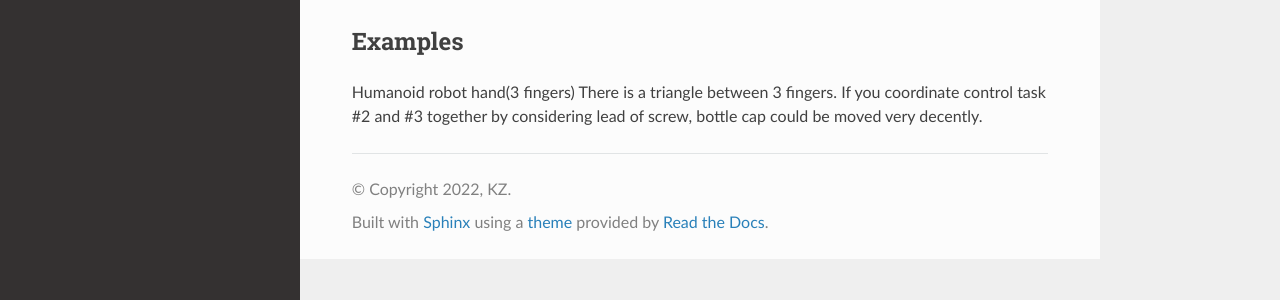
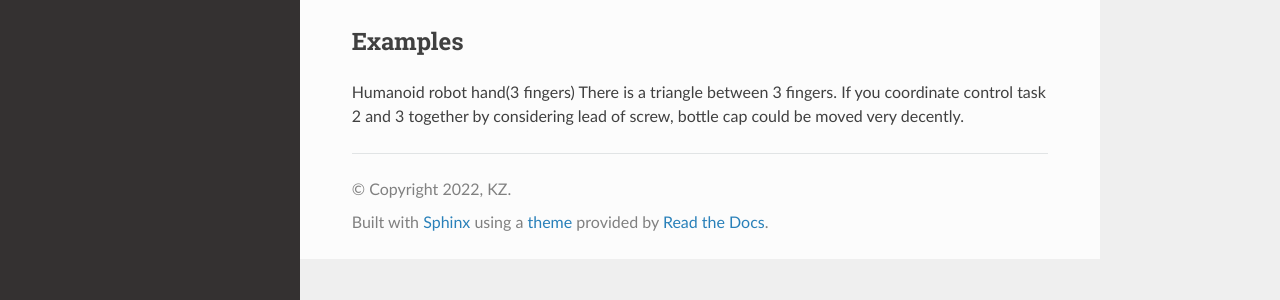
Before and after one commit to ke-zhang-rd/nullspace, a Sphinx documentation site: the page built from docs/source/philosophy.rst, in a window 1280 px wide. Shown: the part 495-795 px from the top of the page. Built offline with Sphinx 7.4.7 and the Read the Docs theme 2.0.0, drawn with Linux system fonts in a browser that asks for light colours; pages that are not in the unit, such as notebooks, are missing from menus.

```diff
--- a/docs/source/philosophy.rst
+++ b/docs/source/philosophy.rst
@@ -24,5 +24,5 @@ Examples
 --------
 
 Humanoid robot hand(3 fingers)
-There is a triangle between 3 fingers. If you coordinate control task #2 and #3 together by considering lead of screw, bottle cap could be moved very
+There is a triangle between 3 fingers. If you coordinate control task 2 and 3 together by considering lead of screw, bottle cap could be moved very
 decently.
```
